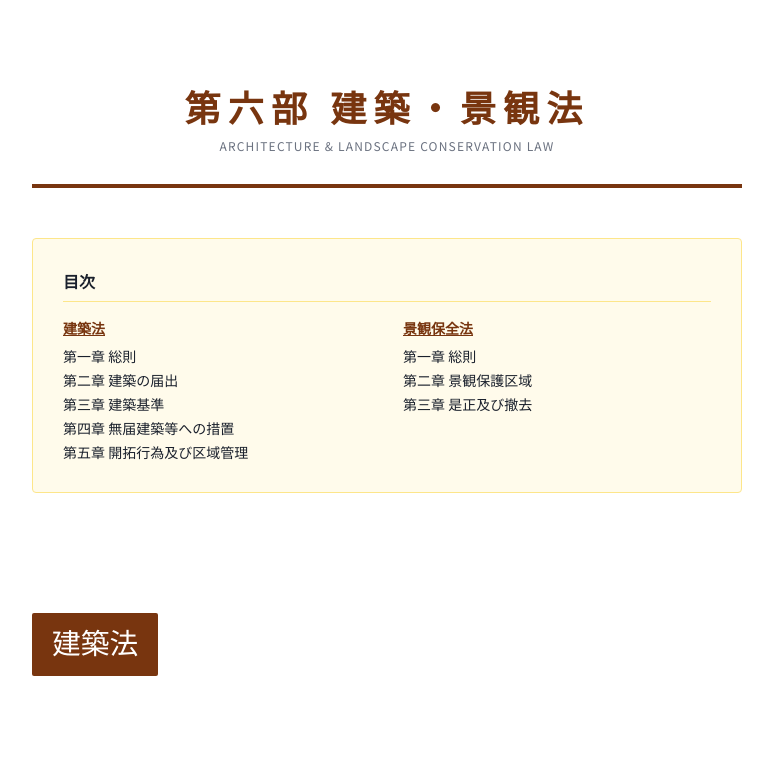
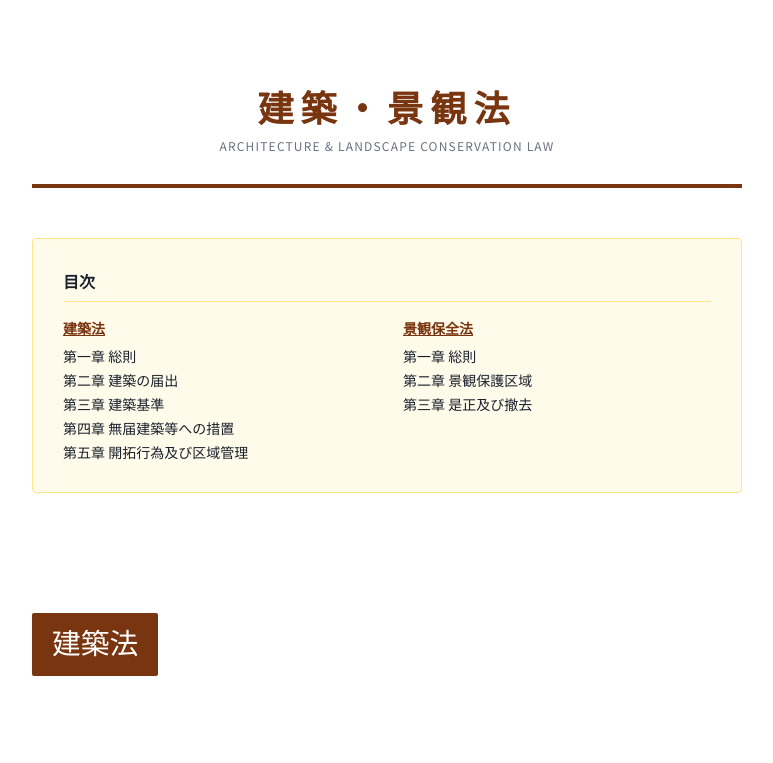
Before and after one commit to kjaxn92/mc-server-law6, a plain HTML site: page index.html in a window 1280 px wide. Shown: the top 763 px of the page, without its empty margins (253-1026 px from the left). Drawn offline with nearby package versions, Linux system fonts and the light colour scheme.

Commit message:
index.html を更新

```diff
--- a/index.html
+++ b/index.html
@@ -99,7 +99,7 @@
 
     <div class="container-custom">
         <header class="law-header">
-            <h1 class="text-4xl font-bold serif">第六部 建築・景観法</h1>
+            <h1 class="text-4xl font-bold serif">建築・景観法</h1>
             <p class="text-gray-500 mt-2 tracking-widest uppercase text-xs">Architecture & Landscape Conservation Law</p>
         </header>
 
```
